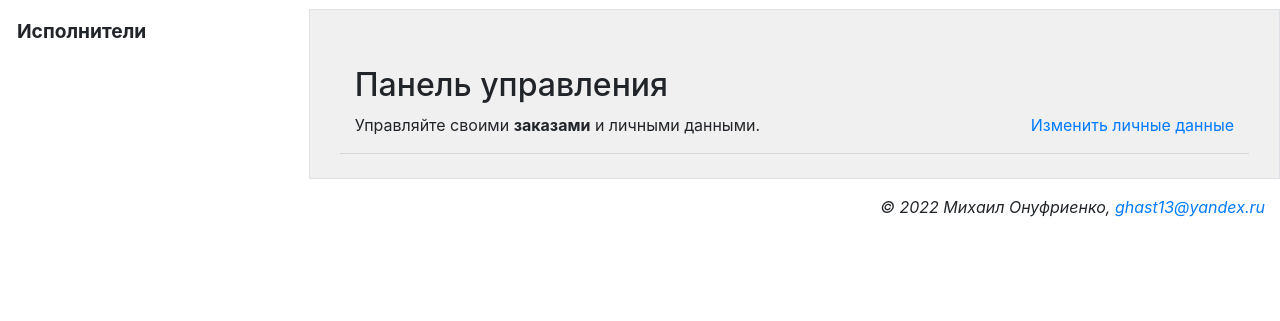
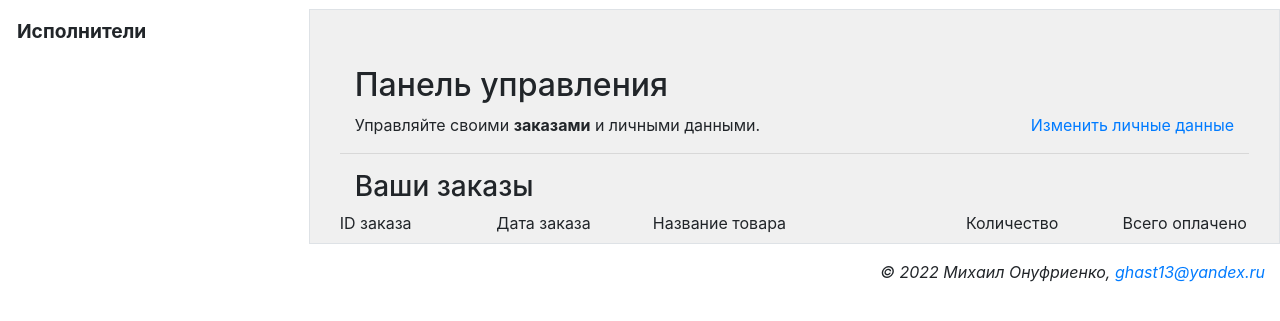
Before and after one commit to MikhailOnufrienko/CDCollectionShop, a Django app: template templates/account/user/dashboard.html in a window 1280 px wide. Shown: the part 232-553 px from the top of the page. Run offline with Django 4.2, Linux system fonts and the light colour scheme; the template is opened without the code that fills it, so the values that code supplies are empty; some libraries are stand-ins or nearby versions.

Commit message:
Some changes.

```diff
--- a/account/views.py
+++ b/account/views.py
@@ -8,6 +8,8 @@ from django.template.loader import render_to_string
 from django.utils.encoding import force_bytes, force_str
 from django.utils.http import urlsafe_base64_decode, urlsafe_base64_encode
 
+from main.models import Item
+from order.models import OrderItem
 from order.views import user_orders
 
 from .forms import RegistrationForm, UserEditForm, PwdResetForm
@@ -18,6 +20,7 @@ from .tokens import account_activation_token
 @login_required
 def dashboard(request):
     orders = user_orders(request)
+
     return render(request,
                   'account/user/dashboard.html',
                   {'section': 'profile', 'orders': orders})
--- a/main/models.py
+++ b/main/models.py
@@ -73,7 +73,7 @@ class ItemStyle(models.Model):
 class Item(models.Model):
     album = models.CharField(max_length=128, verbose_name='Альбом')
     item_type = models.ForeignKey(ItemType, related_name='items', default='CD', on_delete=models.PROTECT)
-    artists = models.ManyToManyField(Artist)
+    artists = models.ManyToManyField(Artist, related_name='get_items')
     styles = models.ManyToManyField(ItemStyle)
     slug = models.SlugField(max_length=128, db_index=True, verbose_name='URL')
     label = models.ForeignKey(Label, related_name='items', verbose_name='Лейбл', on_delete=models.PROTECT)
--- a/order/models.py
+++ b/order/models.py
@@ -5,7 +5,7 @@ from main.models import Item
 
 
 class Order(models.Model):
-    user = models.ForeignKey(settings.AUTH_USER_MODEL, on_delete=models.CASCADE, related_name='order_user')
+    user = models.ForeignKey(settings.AUTH_USER_MODEL, on_delete=models.CASCADE, related_name='user_orders')
     full_name = models.CharField(max_length=50)
     address = models.CharField(max_length=250)
     city = models.CharField(max_length=100)
@@ -21,7 +21,7 @@ class Order(models.Model):
         ordering = ('-created',)
 
     def __str__(self):
-        return str(self.created)
+        return str(self.id)
 
 
 class OrderItem(models.Model):
--- a/templates/account/user/dashboard.html
+++ b/templates/account/user/dashboard.html
@@ -9,9 +9,12 @@
 {% block content %}
 
 <main class="pt-5">
+
   <div class="container" style="max-width: 1000px">
     <div class="col-12">
-      <h1 class="h2">Панель управления</h1>
+      <h2 class="h2">
+        Панель управления
+      </h2>
     </div>
     <div class="col-12 d-flex justify-content-between">
       <div>
@@ -25,22 +28,82 @@
     </div>
     <hr />
   </div>
+
+  <div class="container" style="max-width: 1000px">
+    <div class="col-12">
+      <h3 class="h3">
+        Ваши заказы
+      </h3>
+    </div>
+
+    <div class="row justify-content-between">
+      <div class="col-md-2">
+        ID заказа
+      </div>
+      <div class="col-md-2">
+        Дата заказа
+      </div>
+      <div class="col-md-4">
+        Название товара
+      </div>
+      <div class="col-md-2">
+        Количество
+      </div>
+      <div class="col-md-2">
+        Всего оплачено
+      </div>
+      {% for order in orders %}
+      <div class="col-md-2">
+        {{ order.pk }}
+      </div>
+      <div class="col-md-2">
+        {{ order.created }}
+      </div>
+      <div class="col-md-4">
+
+      </div>
+      <div class="col-md-2">
+        {{ order.quantity }}
+      </div>
+      <div class="col-md-2">
+
+      </div>
+      {% endfor %}
+    </div>
+
+
+  </div>
+
+
+
+
+
+
+
+
+
+
+
+
+  <!--
   <div class="container" style="max-width: 1000px">
     {% for order in orders %}
     <div class="row g-3">
       <div class="col-12 bg-light p-3 d-flex justify-content-between">
         <div class="d-flex d-flex-inline">
-          <div class="pe-3">
             {{ order.created }}
         </div>
-          <div class="dropdown">
-            <a class="text-reset text-decoration-none dropdown-toggle" href="#" role="link" id="dropdownLink" data-bs-toggle="dropdown" aria-expanded="false">
-              Dispatched to
-              <svg xmlns="http://www.w3.org/2000/svg" width="12" height="12" fill="currentColor" class="bi bi-chevron-down" viewBox="0 0 16 16">
-                <path fill-rule="evenodd" d="M1.646 4.646a.5.5 0 0 1 .708 0L8 10.293l5.646-5.647a.5.5 0 0 1 .708.708l-6 6a.5.5 0 0 1-.708 0l-6-6a.5.5 0 0 1 0-.708z"/>
-              </svg>
-            </a>
-            <ul class="dropdown-menu" aria-labelledby="dropdownLink">
+        <div class="text-end">
+          Всего оплачено:
+          <span class="fw-bold">
+            £{{ order.total_paid }}
+          </span>
+        </div>
+      </div>
+      <div>
+        Параметры доставки
+
+      <ul>
         <li class="item small">
           {{order.full_name}}
         </li>
@@ -54,14 +117,6 @@
           {{order.post_code}}
         </li>
       </ul>
-          </div>
-        </div>
-        <div class="text-end">
-          Всего оплачено:
-          <span class="fw-bold">
-            £{{ order.total_paid }}
-          </span>
-        </div>
       </div>
       <div class="col-md-5 col-lg-4 order-md-last p-0 order-3">
         <div class="d-grid gap-2 ">
@@ -95,7 +150,7 @@
       </div>
     </div>
     {% endfor %}
-  </div>
+  </div>-->
 </main>
 
 {% endblock %}
```
Also changed, not shown: order/orders.py (added, +14 -0 lines). Lines whose indentation alone changed are shown as unchanged.
